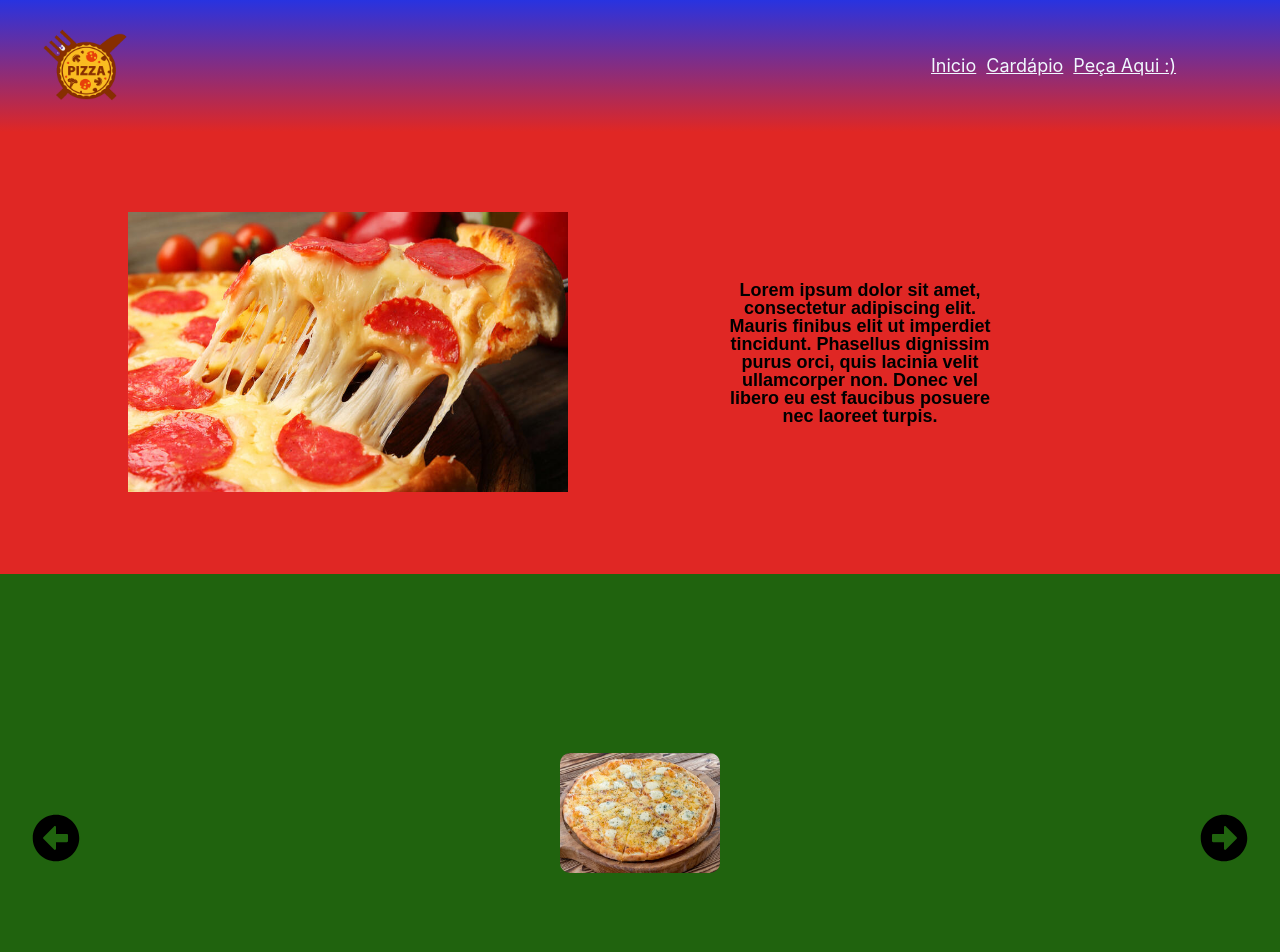
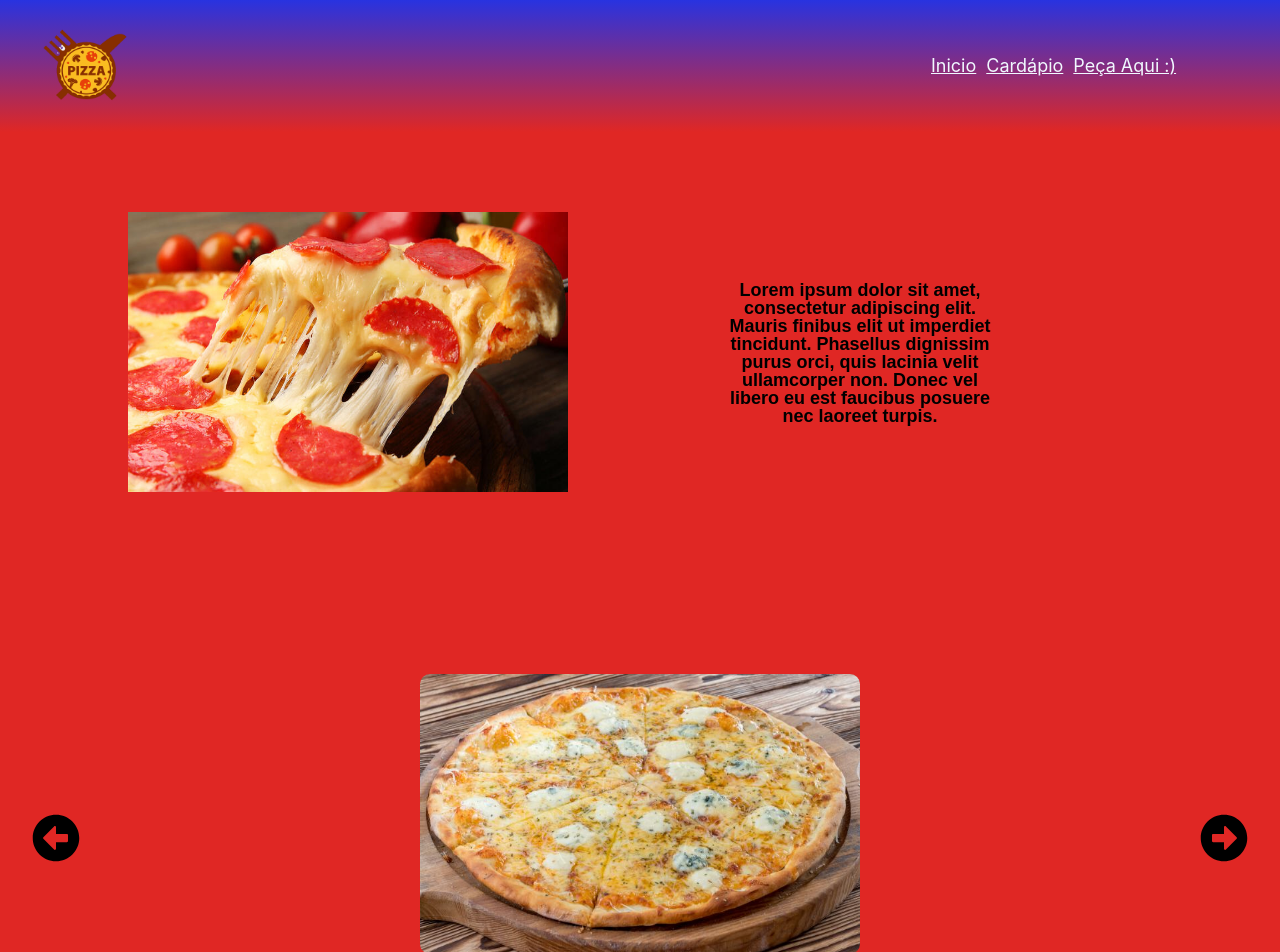
Before and after one commit to iagoam97/react-pizza, a React (Create React App) app: page / in a window 1280 px wide. Shown: the top 952 px of the page. Built offline with nearby package versions, Linux system fonts and the light colour scheme.

Commit message:
Ajuste em CSS geral de pagina e hover em cardsSabores

```diff
--- a/src/components/cardsHome/Cards/cardSabores.jsx
+++ b/src/components/cardsHome/Cards/cardSabores.jsx
@@ -27,8 +27,12 @@ if (!Array.isArray(slides) || slides.length <= 0) {
             {listSabores.map((slide, index) => {
                 return (
                     <div className={index === current ? 'slide active' : 'slide'} key={index}>
-                        {index === current && (<img src={slide.image} alt='sabores pizza' className="imagemSabor"/>)}
-
+                        <div className="divImagemDescr">
+                            {index === current && (<img src={slide.image} alt='sabores pizza' className="imagemSaborSlide"/>)}
+                            <div className="descricaoSaborPizza">
+                                <div class="text">{slide.nome}: {slide.ingredientes}</div>
+                            </div>
+                        </div>
                     </div>
                 )
             })}
--- a/src/components/cardsHome/cardsCSS.css
+++ b/src/components/cardsHome/cardsCSS.css
@@ -27,7 +27,7 @@
 }
 
 figcaption {
-    display: none;
+    visibility: hidden;
 }
 
 .textoSobre {
@@ -43,17 +43,10 @@ figcaption {
 
 
 
-/*          CardSobre          */
+/*          CardSabores          */
 
 .divSabores {
-    background-color: #20630e;
-
-/*
-    display: flex;
-    align-items: center;
-    flex-direction: row;
-    justify-content: space-around;
-*/
+    background-color: #E02724;
 
     position: relative;
     height: 60vh;
@@ -64,12 +57,40 @@ figcaption {
 
 }
 
+.divImagemDescr {
+    position: relative;
+}
 
-.imagemSabor{
+.imagemSaborSlide{
+    display: block;
     width: 440px;
     height: 280px;
 
     border-radius: 10px;
+}
+.descricaoSaborPizza {
+    position: absolute;
+    top: 0;
+    bottom: 0;
+    left: 0;
+    right: 0;
+    height: 100%;
+    width: 100%;
+    opacity: 0;
+    transition: .5s ease;
+    background-image: linear-gradient(0deg, #2833E0, transparent);
+}
+.active .divImagemDescr:hover .descricaoSaborPizza{
+    opacity: 1;
+}
+.text {
+    color: white;
+    font-size: 20px;
+    position: absolute;
+    top: 80%;
+    left: 10%;
+    transform: translate(-5%, -50%);
+    -ms-transform: translate(-50%, -50%);
 }
 
 .right-arrow {
--- a/src/components/listaPedidos/listaPedidos.css
+++ b/src/components/listaPedidos/listaPedidos.css
@@ -58,16 +58,19 @@
     width: 250px;
     height: 400px;
     border: solid black;
+
+    overflow-y: scroll;
 }
 
+.btnsSelecao {
+    display: flex;
+    align-items: center;
+    justify-content: center;
+}
 #valorTotalCarrinho {
     font-size: 30px;
     color: aliceblue;
-    padding: 0 20%;
-}
-.btnsSelecao {
-    display: flex;
-    justify-content: center;
+    padding: 0 0;
 }
 .btnsSelecao button {
     padding: 7px;
--- a/src/components/listaPedidos/listaPedidos.jsx
+++ b/src/components/listaPedidos/listaPedidos.jsx
@@ -74,11 +74,9 @@ const listaPedidos = () =>  {
             <div className="listaSelecionados">
                 <div id="quadroSelecao">
                 </div>
-                <div>
+                <div className="btnsSelecao">
                     <p id="valorTotalCarrinho" className="formatarDinheiro" >0.00</p>
-                    <div className="btnsSelecao">
-                        <button id="btnLimparPedido" onClick={limparLista}>Limpar Pedido</button>
-                    </div>
+                    <button id="btnLimparPedido" onClick={limparLista}>Limpar Pedido</button>
                 </div>
                 <ModalCompra />
             </div>
--- a/src/components/listaSabores/listaSabores.css
+++ b/src/components/listaSabores/listaSabores.css
@@ -1,5 +1,5 @@
 .divListaSabores {
-    background-image: linear-gradient(0deg, #20630e, #E02724);
+    background-color: #E02724;
     padding: 1rem 0;
 }
 
--- a/src/components/modalPagamento/modalPagamento.jsx
+++ b/src/components/modalPagamento/modalPagamento.jsx
@@ -28,13 +28,14 @@ import './modalPagamento.css'
                     return actions.resolve()
                 }}
                 createOrder={(data, actions) =>{
+                    const vlrTotal = document.getElementById("valorTotalCarrinho").innerHTML
                     return actions.order.create({
                         purchase_units: [
                             {
                                 description: "Pizza",
                                 amount: {
                                     currency_code: "BRL",
-                                    value: 110.97
+                                    value: vlrTotal
                                 }
                             }
                         ]
--- a/src/components/navBar/navBar.css
+++ b/src/components/navBar/navBar.css
@@ -24,7 +24,7 @@
 }
 
 figcaption {
-    display: none;
+    visibility: hidden;
 }
 
 #navOptions {
--- a/src/index.css
+++ b/src/index.css
@@ -11,3 +11,24 @@ code {
   font-family: source-code-pro, Menlo, Monaco, Consolas, 'Courier New',
     monospace;
 }
+
+
+/*        Scrollbar da pagina        */
+::-webkit-scrollbar {
+  width: 10px;
+}
+::-webkit-scrollbar-track {
+  background: #E02724;
+}
+::-webkit-scrollbar-thumb {
+  background: #a01d1b;
+}
+::-webkit-scrollbar-thumb:hover {
+  background: #801715;
+}
+
+
+/*        Esconder figcaption        */
+figcaption {
+  display: none;
+}
```
Also changed, not shown: src/components/modalPagamento/modalPagamento.css (+0 -85 lines).
